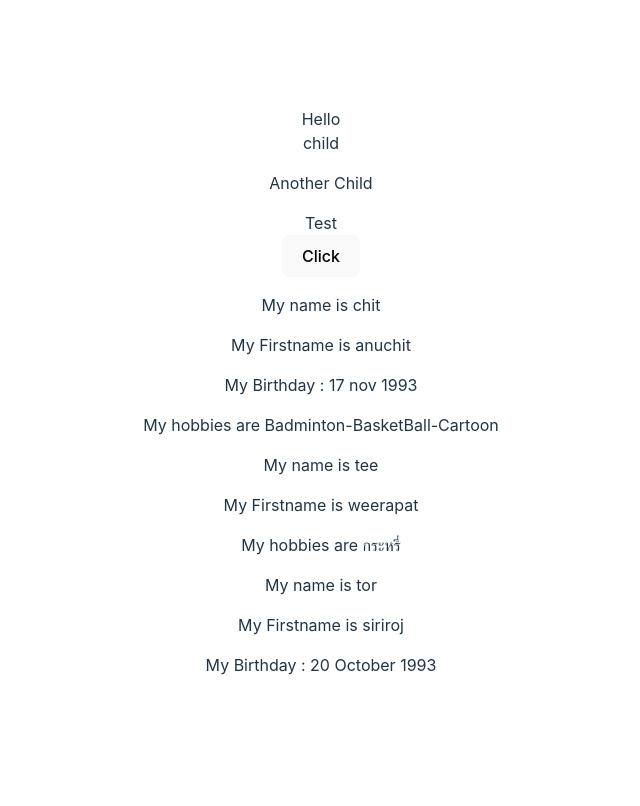
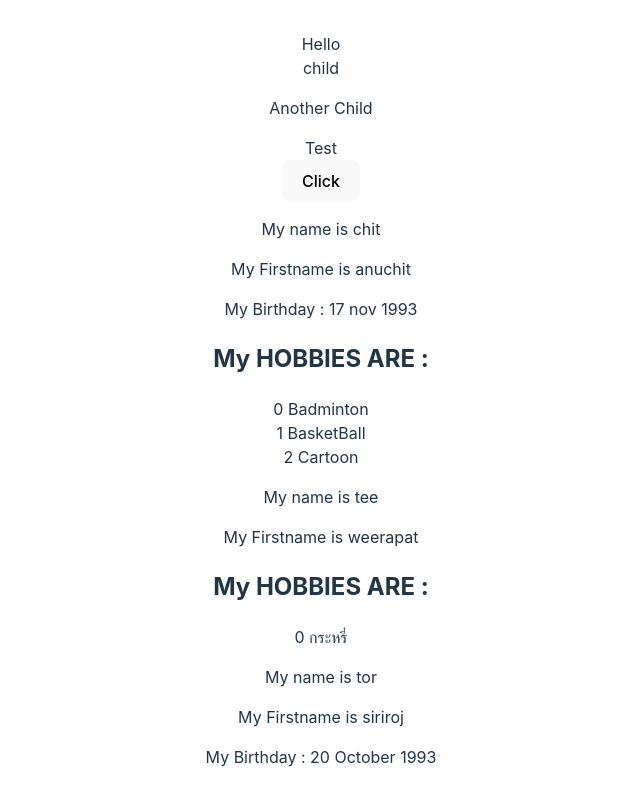
Before and after one commit to tor30008/React-tutorial, a React (Vite) app in the folder chapterone/: page / in a window 1280 px wide. Shown: the top 806 px of the page, without its empty margins (319-959 px from the left). Built offline with nearby package versions, Linux system fonts and the light colour scheme.

Commit message:
render data array

```diff
--- a/chapterone/src/App.jsx
+++ b/chapterone/src/App.jsx
@@ -9,11 +9,14 @@ const Selfintroduction = ({name = "tor",firstname = "siriroj",dateofBirth,hobbie
         <p>My name is {name}</p>
         <p>My Firstname is {firstname}</p>
         {dateofBirth ? <p>My Birthday : {dateofBirth}</p> : null}
-        {hobbies.length === 0 ? null : <p>My hobbies are {hobbies && hobbies.join('-')}</p>}
-
-        {hobbies.map((data)=>{
-          <p>My hobbies List : {data}</p>
-        })}
+        {hobbies.length === 0 ? null : //<p>My hobbies are {hobbies && hobbies.join('-')}</p>}
+      <div>
+        <h2>My HOBBIES ARE : </h2>
+        {hobbies.map((data,index) => (
+          <div key={index}>{index}  {data}</div>
+        ))}
+      </div>
+      }
   </>
   )
 };
```
